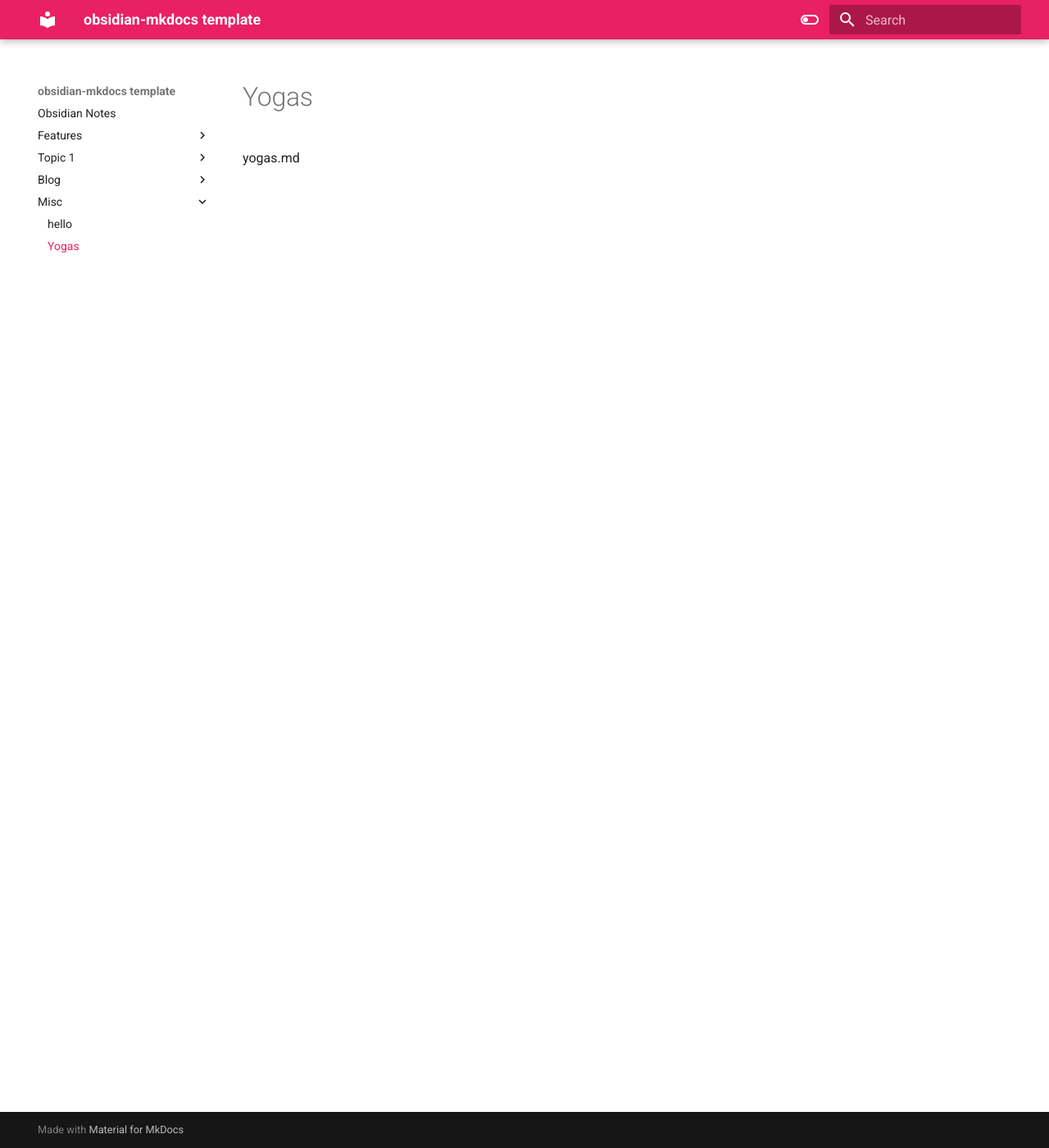
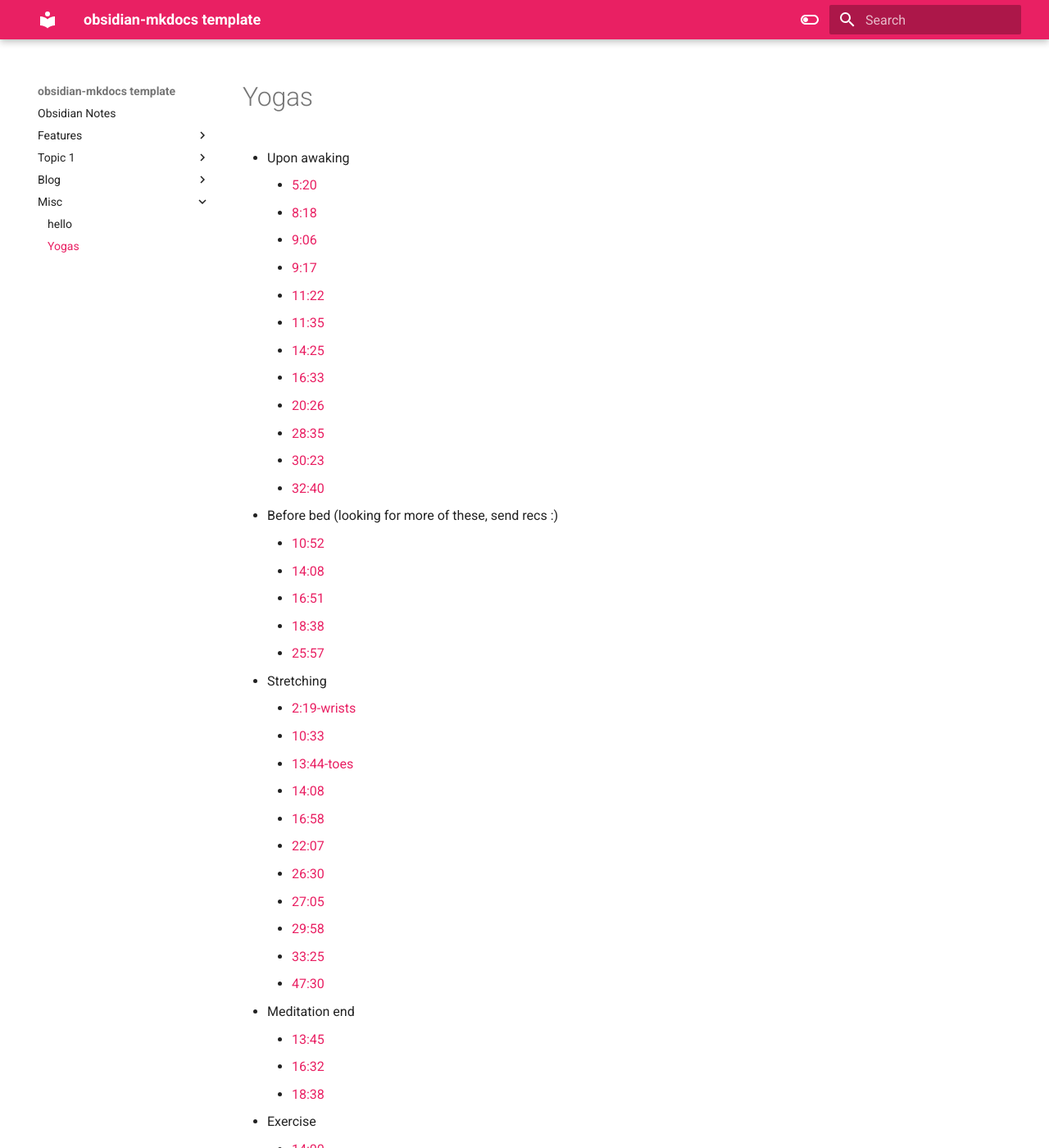
Before and after one commit to james-bowden/publish, an MkDocs documentation site: the page built from docs/misc/yogas.md, in a window 1280 px wide and 1400 px high. Shown: the whole window at 82% size. Built offline with MkDocs 1.6.1 and Material for MkDocs 9.7.7, drawn with Linux system fonts in a browser that asks for light colours; some of the changed text lies outside the part shown.

Commit message:
syncing mechanism

```diff
--- a/docs/misc/yogas.md
+++ b/docs/misc/yogas.md
@@ -1 +1,45 @@
-yogas.md
+- Upon awaking
+	- [5:20](https://youtu.be/Qtg7v1QG0PM?si=rCg-P_XxUPCuBlz_)
+	- [8:18](https://youtu.be/MD6Dfd8bAOE?si=GEh4WYaRkaB-ozOH)
+	- [9:06](https://youtu.be/hKsAjoj4UK4?si=4UUWNHaUf-ULQIG_)
+	- [9:17](https://youtu.be/PzSVekqNiuA?si=BQDVwbIUfdZCmRk7)
+	- [11:22](https://youtu.be/g9h6anH7n0U?si=G7EcnteDB08IuVxY)
+	- [11:35](https://youtu.be/o_73FeXw3ZI?si=yX5eeGxuGPVpbqBx)
+	- [14:25](https://youtu.be/JyoGiNZLxaU?si=6_aWNeQMFGNWFNuK)
+	- [16:33](https://youtu.be/Mue03S6ufaM?si=oeB52DNZ_F2zoO4-)
+	- [20:26](https://youtu.be/velPc7_mFsk?si=Wrr-4DBNjqbsjbLI)
+	- [28:35](https://youtu.be/UU6CDCQjZbg?si=rk5axvp8qEkYkhZf)
+	- [30:23](https://youtu.be/NZmPE0jQqpY?si=7Y8xjW5Nf7SQVPnb)
+	- [32:40](https://youtu.be/ZfF0Av3U2RU?si=oNdmB_AMVhQwU5QC)
+- Before bed (looking for more of these, send recs :)
+	- [10:52](https://youtu.be/gThASV6v1dM?si=VCgm7emmR4s1wpTO)
+	- [14:08](https://youtu.be/RI5gOBeTqyE?si=y7uCJP-XrtDTdKhL)
+	- [16:51](https://youtu.be/rsuO6K2RUtI?si=yEC4-MMyFRdrbJ__)
+	- [18:38](https://youtu.be/W_1rFGUMnT8?si=ddKqF2TP2m4hhRg3)
+	- [25:57](https://youtu.be/SLMJezt8XKg?si=e_9Ptj5xDvqFtqhP)
+- Stretching
+	- [2:19-wrists](https://youtu.be/rsRuItFgmSQ?si=aVb_dgohx8HqZcH-)
+	- [10:33](https://youtu.be/CyS_uzyXic8?si=Vb_h-h3LxTk_Pvec)
+	- [13:44-toes](https://youtu.be/ratT0Ig9ZWA?si=TSFDTx843-CPFEob)
+	- [14:08](https://youtu.be/YR7-jqqdbNs?si=czqVPBT4M1AUI1fS)
+	- [16:58](https://youtu.be/h1AxL1Qp9eA?si=5L__RqOoPwG8vGj4)
+	- [22:07](https://youtu.be/4AyTkicDjf0?si=faVL1aRLdJBT1kZ7)
+	- [26:30](https://youtu.be/NQXSJzyNfH8?si=N3lLSRAhVLN4wZCz)
+	- [27:05](https://youtu.be/YtnUEphd830?si=n9M2yH_NoZXV40vx)
+	- [29:58](https://youtu.be/8lkJi4ldZ90?si=KuGR0uV89XBHBP0r)
+	- [33:25](https://youtu.be/wCUI1bwlJqA?si=xoVbDCGROPBjSxwO)
+	- [47:30](https://youtu.be/KObUQOsqQKI?si=SA0heuBwmgEKZmFX)
+- Meditation end
+	- [13:45](https://youtu.be/l6_xMS8jdJw?si=kP4h7c1OgYwZhG-S)
+	- [16:32](https://youtu.be/Mue03S6ufaM?si=wWK8H7-fTax3F7jf)
+	- [18:38](https://youtu.be/W_1rFGUMnT8?si=ddKqF2TP2m4hhRg3)
+- Exercise
+	- [14:00](https://youtu.be/6dw-E8kFDVg?si=L6SItYCcsEkwCYse)
+	- [15:47](https://youtu.be/OPhaINgaL9I?si=oGEMa8LahLCDHoLk)
+	- [15:59](https://youtu.be/Z84mScoGUMI?si=2xZBzPdX13SLgowR)
+	- [20:38](https://youtu.be/mM_Xj-Tp8dE?si=CVuU2zeHMD5dA0as)
+	- [21:11](https://youtu.be/2XfT8iWx394?si=l-zcNv98gAEnnbSo)
+	- [28:44](https://youtu.be/1pkb7ElEuac?si=yoG8_bv9SIxv3gXk)
+	- [32:26](https://youtu.be/t2UCGc4eUHo?si=XDaSdCsDLXIRNEWc)
+	- [60:40](https://youtu.be/uv5e_MZ7erg?si=4iHNeH8rZhaiVuMT)
+	-
```
Also changed, not shown: sync.py (added, +10 -0 lines).
